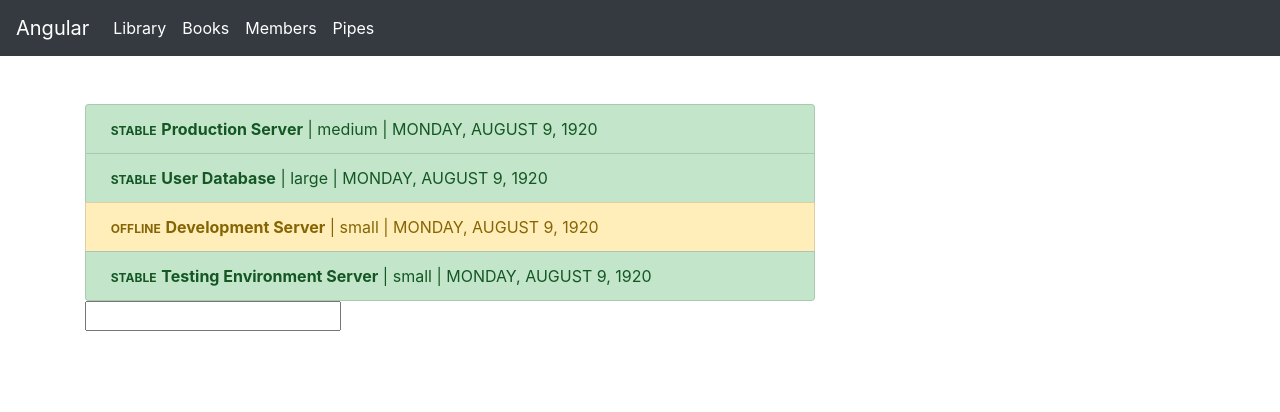
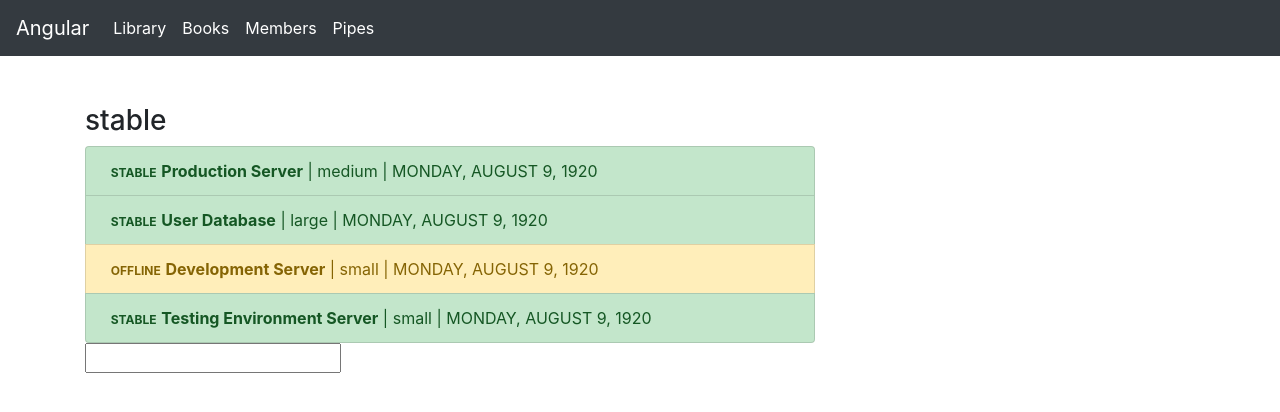
Before and after one commit to Carhoglu/angular-start, an Angular app: page /pipes in a window 1280 px wide. Shown: the top 412 px of the page. Built offline with nearby package versions, Linux system fonts and the light colour scheme.

Commit message:
Async Filter Pipe

```diff
--- a/src/app/pipes/filter.pipe.ts
+++ b/src/app/pipes/filter.pipe.ts
@@ -1,6 +1,7 @@
 import { Pipe, PipeTransform } from '@angular/core';
 @Pipe({
-    name : 'filter'
+    name : 'filter',
+    pure : false
 })
 
 export class FilterPipe implements PipeTransform {
@@ -18,4 +19,5 @@
         }
         return  resultArray;
     }
+
 }
--- a/src/app/pipes/pipes.component.html
+++ b/src/app/pipes/pipes.component.html
@@ -1,6 +1,8 @@
+
 <div class="container">
   <div class="row">
     <div class="col-xs-12 col-sm-10 col-md-8 col-sm-offset-1 col-md-offset-2">
+        <h3> {{appStatus | async }} </h3>
       <ul class="list-group">
         <li class="list-group-item" *ngFor="let server of servers" [ngClass]="getStatusClasses(server)">
           <span class="badge">
@@ -22,7 +24,7 @@
           <span class="badge">
             {{ server.status}}
           </span>
-          <strong>{{ server.name }}</strong> | {{ server.instanceType }} | {{ server.started | date
+          <strong>{{ server.name}}</strong> | {{ server.instanceType }} | {{ server.started | date
           :'fullDate' | uppercase }}
         </li>
       </ul>
--- a/src/app/pipes/pipes.component.ts
+++ b/src/app/pipes/pipes.component.ts
@@ -6,6 +6,12 @@
   styleUrls: ['./pipes.component.css']
 })
 export class PipesComponent implements OnInit {
+  appStatus = new Promise ((resolve,reject)=>{
+    setTimeout(() => {
+        resolve('stable');
+    }, 2000);
+  });
+
   servers = [
     {
       instanceType: 'medium',
```
